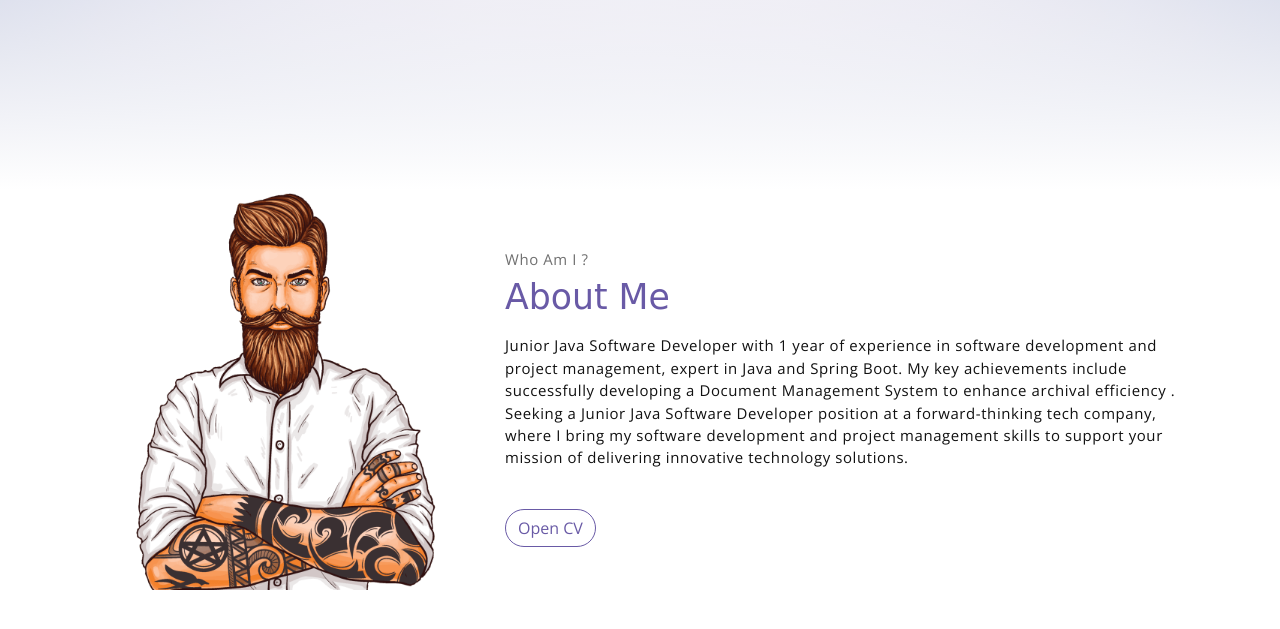
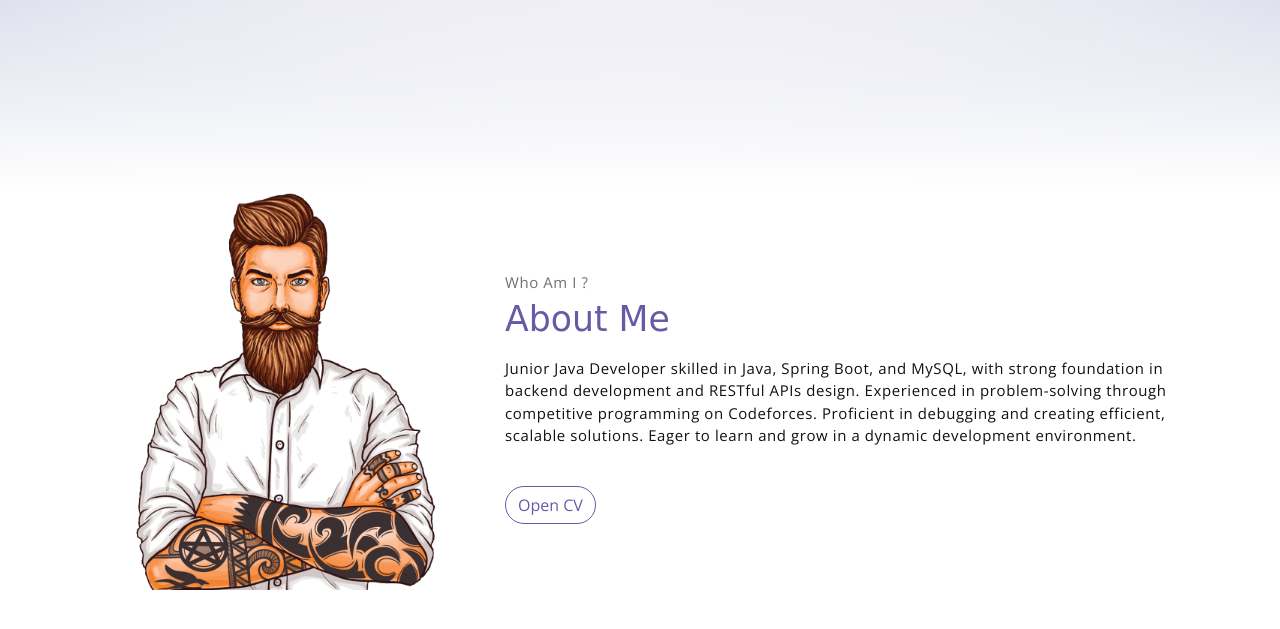
Before and after one commit to MuhammedYasserMuslim/portfolio, a plain HTML site: page index.html in a window 1280 px wide. Shown: the part 610-1239 px from the top of the page. Drawn offline with nearby package versions, Linux system fonts and the light colour scheme; a web font is replaced by a local one.

Commit message:
edit summary

```diff
--- a/index.html
+++ b/index.html
@@ -1,5 +1,6 @@
 <!DOCTYPE html>
 <html lang="en">
+
 <head>
     <meta charset="utf-8">
     <meta name="viewport" content="width=device-width, initial-scale=1, shrink-to-fit=no">
@@ -9,6 +10,7 @@
     <link rel="stylesheet" href="assets/vendors/themify-icons/css/themify-icons.css">
     <link rel="stylesheet" href="assets/css/meyawo.css">
 </head>
+
 <body data-spy="scroll" data-target=".navbar" data-offset="40" id="home">
 
     <!-- Page Navbar -->
@@ -47,15 +49,21 @@
 
             <div class="about">
                 <div class="about-img-holder">
-                    <img src="assets/imgs/man.png" class="about-img" alt="Download free bootstrap 4 landing page, free boootstrap 4 templates, Download free bootstrap 4.1 landing page, free boootstrap 4.1.1 templates, meyawo Landing page">
+                    <img src="assets/imgs/man.png" class="about-img"
+                        alt="Download free bootstrap 4 landing page, free boootstrap 4 templates, Download free bootstrap 4.1 landing page, free boootstrap 4.1.1 templates, meyawo Landing page">
                 </div>
                 <div class="about-caption">
                     <p class="section-subtitle">Who Am I ?</p>
                     <h2 class="section-title mb-3">About Me</h2>
                     <p>
-                        Junior Java Software Developer with 1 year of experience in software development and project management, expert in Java and Spring Boot. My key achievements include successfully developing a Document Management System to enhance archival efficiency . Seeking a Junior Java Software Developer position at a forward-thinking tech company, where I bring my software development and project management skills to support your mission of delivering innovative technology solutions.
+                        Junior Java Developer skilled in Java, Spring Boot, and MySQL, with strong foundation in backend
+                        development and RESTful APIs
+                        design. Experienced in problem-solving through competitive programming on Codeforces. Proficient
+                        in debugging and creating
+                        efficient, scalable solutions. Eager to learn and grow in a dynamic development environment.
                     </p>
-                    <a class="btn-rounded btn btn-outline-primary mt-4" href="https://drive.google.com/file/d/10-SMhhfmOA-DGB_XyONPsASSUBkgud4C/view">Open CV</a>
+                    <a class="btn-rounded btn btn-outline-primary mt-4"
+                        href="https://drive.google.com/file/d/10-SMhhfmOA-DGB_XyONPsASSUBkgud4C/view">Open CV</a>
                 </div>
             </div>
         </div>
@@ -67,4 +75,5 @@
         <script src="assets/js/meyawo.js"></script>
 
 </body>
+
 </html>
```
Lines whose indentation alone changed are shown as unchanged.
